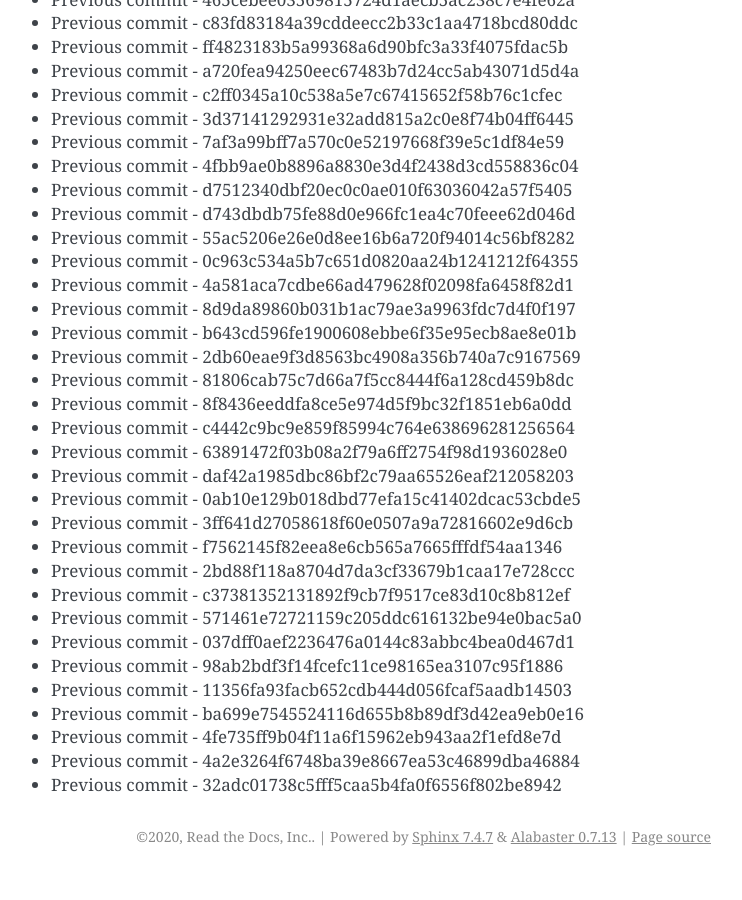
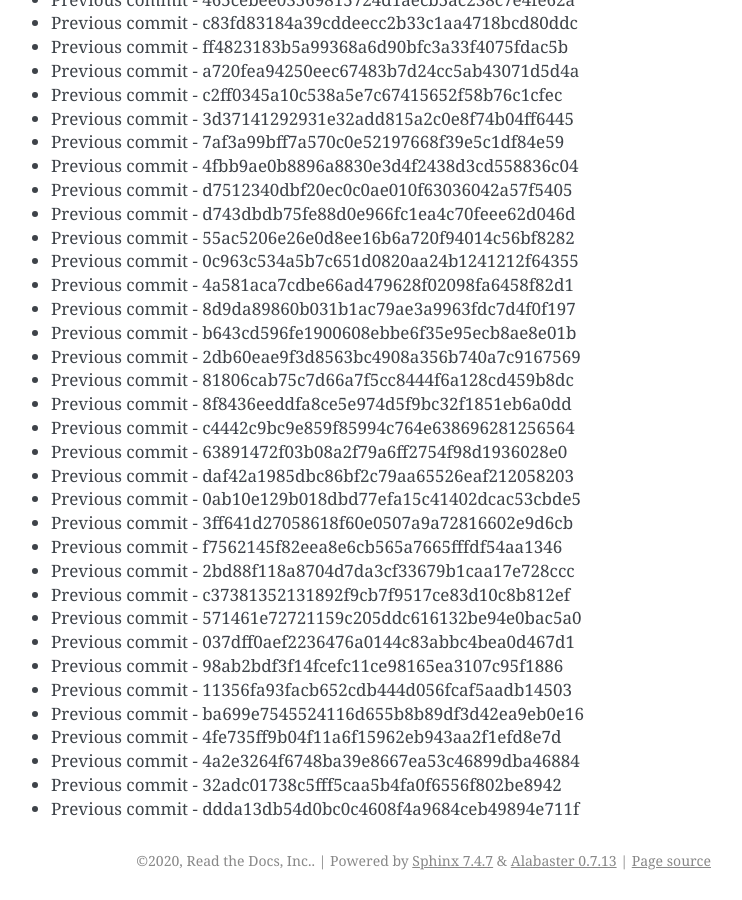
Before and after one commit to readthedocs/rtd-git-stresstest, a Sphinx documentation site: the page built from docs/updates.rst, in a window 1280 px wide and 900 px high, scrolled down 63551 px. Shown: the whole window, without its empty margins (399-1141 px from the left). Built offline with Sphinx 7.4.7, drawn with Linux system fonts in a browser that asks for light colours; before the commit the page ends 64427 px from its top, so only the background shows below that.

Commit message:
Generating commit from previous: ddda13db54d0bc0c4608f4a9684ceb49894e711f

```diff
--- a/docs/updates.rst
+++ b/docs/updates.rst
@@ -2702,3 +2702,4 @@ It can be tested for any performance characteristics.
 * Previous commit - 4fe735ff9b04f11a6f15962eb943aa2f1efd8e7d
 * Previous commit - 4a2e3264f6748ba39e8667ea53c46899dba46884
 * Previous commit - 32adc01738c5fff5caa5b4fa0f6556f802be8942
+* Previous commit - ddda13db54d0bc0c4608f4a9684ceb49894e711f
```
